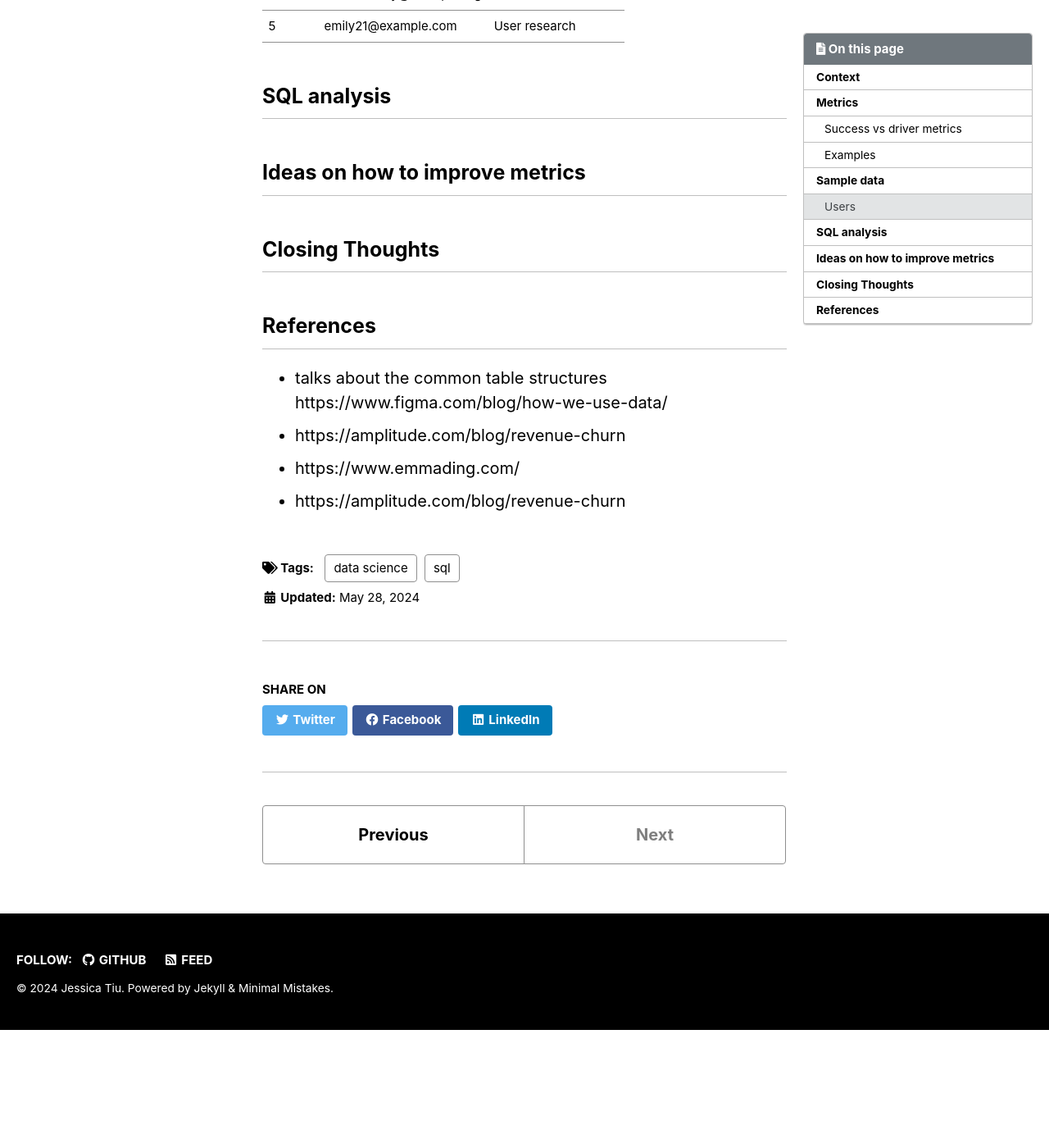
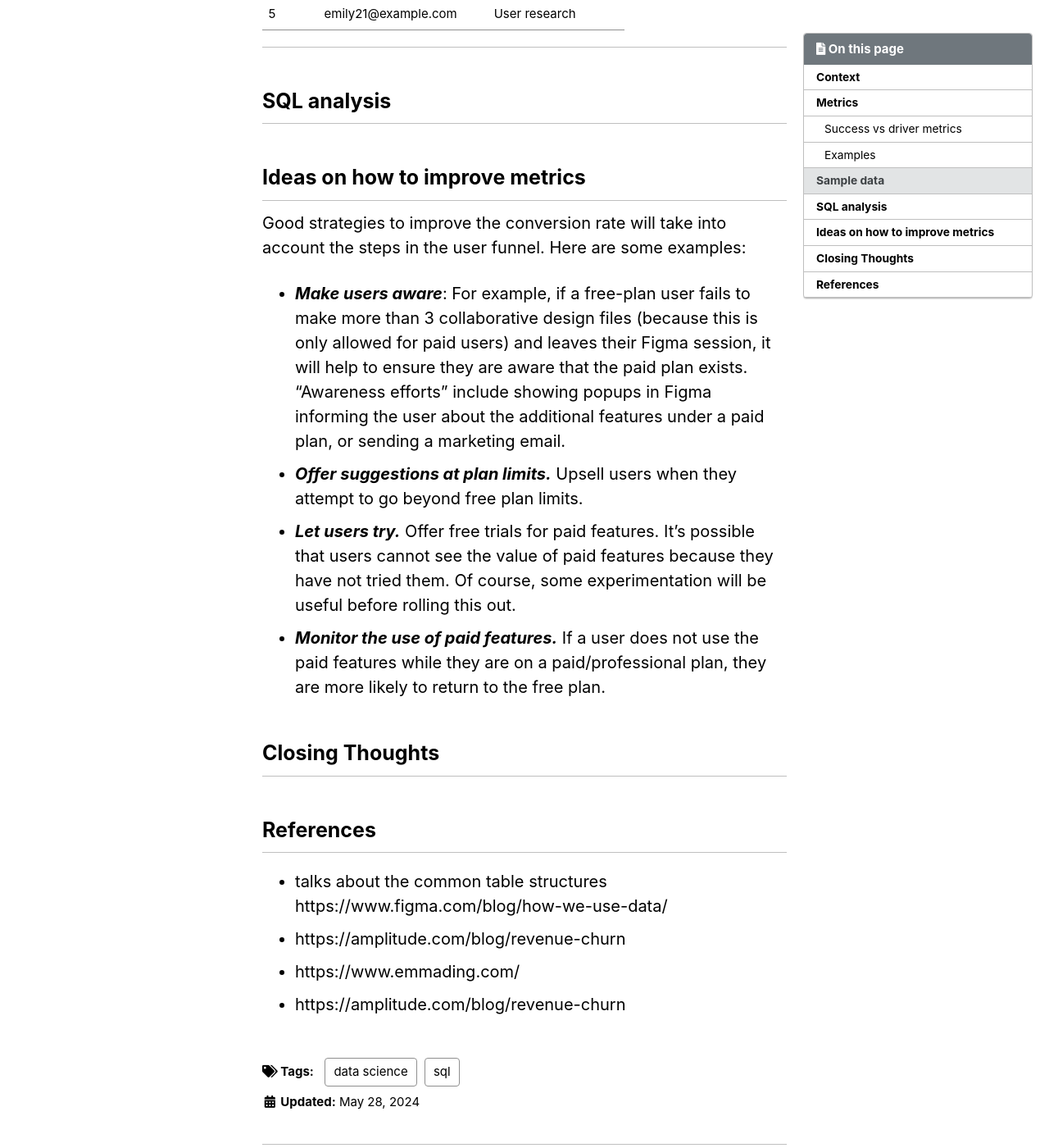
Before and after one commit to jgtiu/jgtiu.github.io, a Jekyll site: the page built from _posts/2024-05-28-figma-growth.md, in a window 1280 px wide and 1400 px high, scrolled down 2958 px. Shown: the whole window at 82% size. Built offline with Jekyll 4.4.1, drawn with Linux system fonts in a browser that asks for light colours; cached includes are drawn as plain includes; formulas are drawn with MathJax 3; before the commit the page ends 4214 px from its top, so only the background shows below that; some of the changed text lies outside the part shown.

Commit message:
Save current state

```diff
--- a/_posts/2024-05-28-figma-growth.md
+++ b/_posts/2024-05-28-figma-growth.md
@@ -52,7 +52,7 @@ $$\dfrac{\text{# users on free plan last quarter, paid plan this quarter}}{\text
 
 ## Sample data
 
-### Users
+**Users**
 
 | User ID | Email                    | Job title           |
 |---------|--------------------------|---------------------|
@@ -62,9 +62,17 @@ $$\dfrac{\text{# users on free plan last quarter, paid plan this quarter}}{\text
 | 4       | davistimothy@example.org | Other               |
 | 5       | emily21@example.com      | User research       |
 
+****
+
 ## SQL analysis
 
 ## Ideas on how to improve metrics
+Good strategies to improve the conversion rate will take into account the steps in the user funnel. Here are some examples:
+
+- **_Make users aware_**: For example, if a free-plan user fails to make more than 3 collaborative design files (because this is only allowed for paid users) and leaves their Figma session, it will help to ensure they are aware that the paid plan exists. "Awareness efforts" include showing popups in Figma informing the user about the additional features under a paid plan, or sending a marketing email.
+- **_Offer suggestions at plan limits._** Upsell users when they attempt to go beyond free plan limits.
+- **_Let users try._** Offer free trials for paid features. It's possible that users cannot see the value of paid features because they have not tried them. Of course, some experimentation will be useful before rolling this out.
+- **_Monitor the use of paid features._** If a user does not use the paid features while they are on a paid/professional plan, they are more likely to return to the free plan.
 
 ## Closing Thoughts
 
```
Also changed, not shown: _posts/2024-02-09-figma.md (+13 -12 lines).
